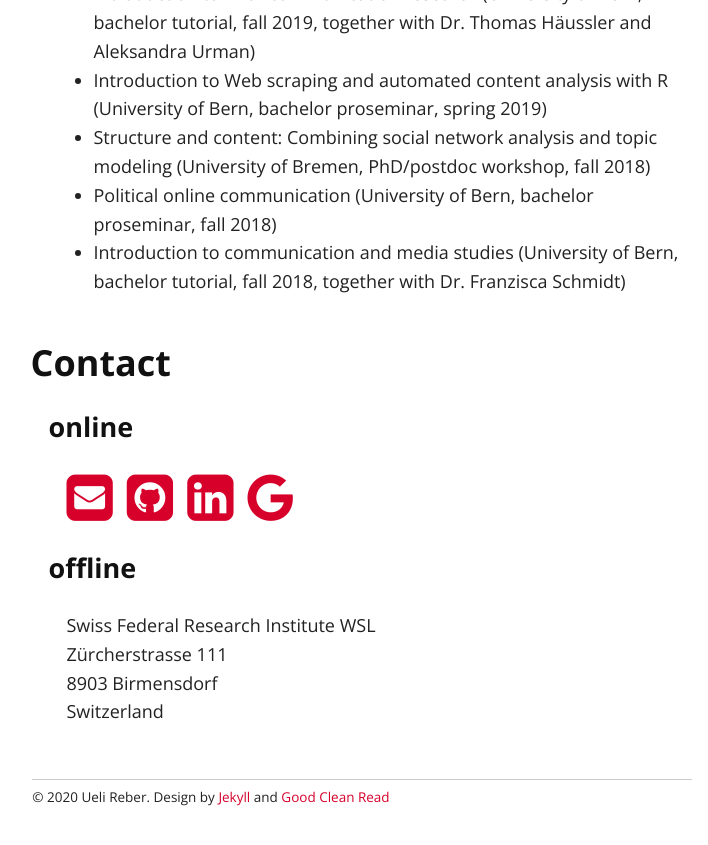
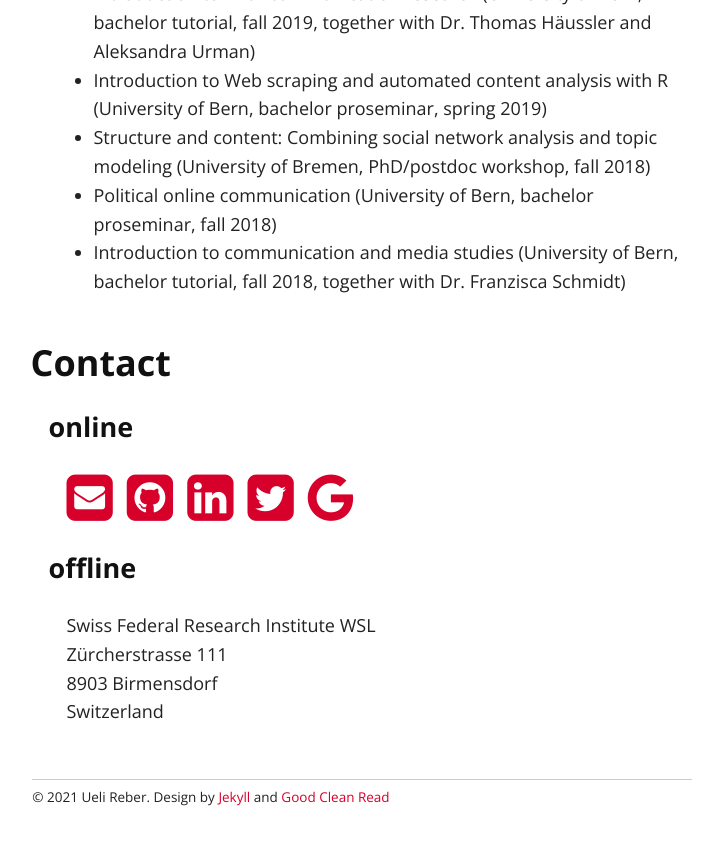
Before and after one commit to ureber/ureber.github.io, a Jekyll site: the page built from index.md, in a window 1280 px wide and 900 px high, scrolled down 4604 px. Shown: the top 845 px of the window, without its empty margins (261-969 px from the left). Built offline with Jekyll 4.4.1, drawn with Linux system fonts in a browser that asks for light colours; nearby versions of some CDN libraries; our own code applies the rules of GitHub Pages for plain Markdown files.

Commit message:
Add Twitter

```diff
--- a/index.md
+++ b/index.md
@@ -77,7 +77,9 @@ I teach courses in the areas of political communication and computational method
 <a href="mailto:ueli.reber@wsl.ch"><i class="fa fa-envelope-square fa-3x"></i></a>&nbsp;&nbsp;
 <a href="https://github.com/ureber" target="_blank"><i class="fa fa-github-square fa-3x"></i></a>&nbsp;&nbsp;
 <a href="https://www.linkedin.com/in/ureber" target="_blank"><i class="fa fa-linkedin-square fa-3x"></i></a>&nbsp;&nbsp;
+<a href="https://twitter.com/u_reber" target="_blank"><i class="fa fa-twitter-square fa-3x"></i></a>&nbsp;&nbsp;
 <a href="https://scholar.google.com/citations?user=f9mSE5gAAAAJ&hl=de&oi=ao" target="_blank"><i class="fa fa-google fa-3x"></i></a>
+
 
 #### offline
 
@@ -88,4 +90,4 @@ Switzerland
 
 <hr>
 
-<cred>© 2020 Ueli Reber. Design by <a href="https://jekyllrb.com/" target="_blank">Jekyll</a> and <a href="https://github.com/adueck/good-clean-read" target="_blank">Good Clean Read</a></cred>
+<cred>© 2021 Ueli Reber. Design by <a href="https://jekyllrb.com/" target="_blank">Jekyll</a> and <a href="https://github.com/adueck/good-clean-read" target="_blank">Good Clean Read</a></cred>
```
